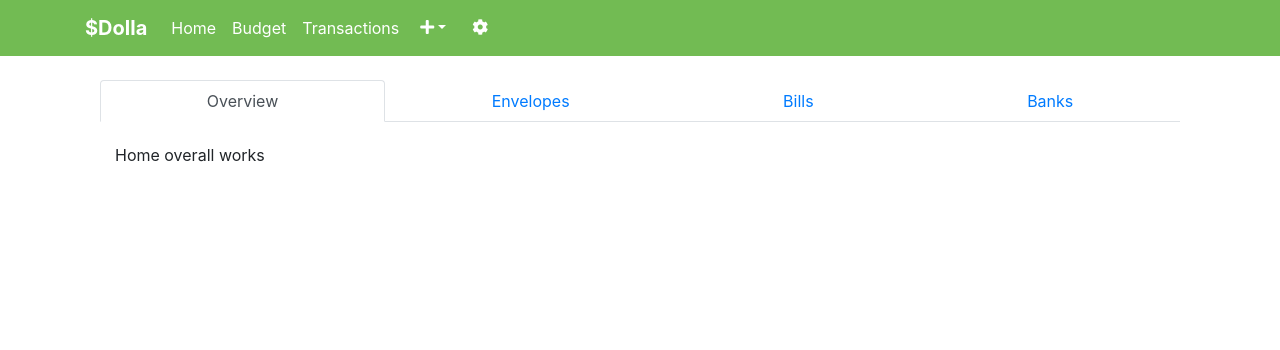
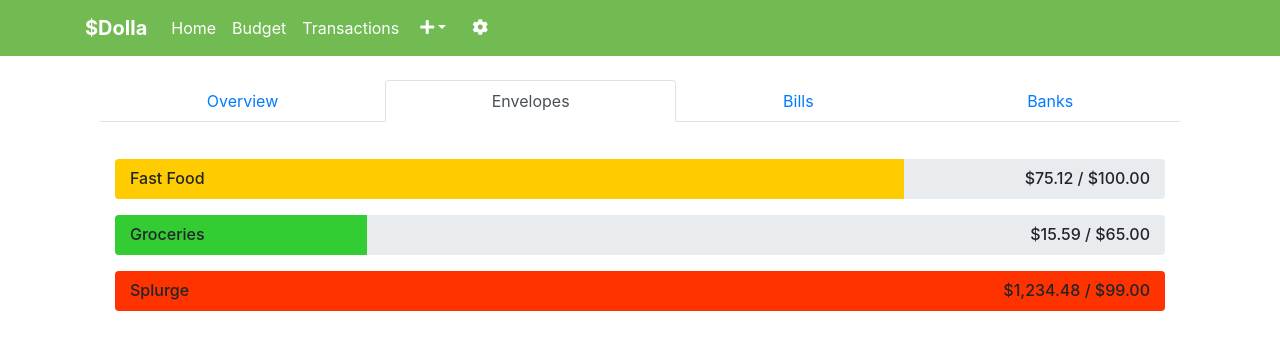
Before and after one commit to Drwildy/Dolla, an Angular app in the folder DollaWeb/ClientApp/: page / in a window 1280 px wide. Shown: the top 350 px of the page. Built offline with nearby package versions, Linux system fonts and the light colour scheme.

Commit message:
EPIC-9/CHILD-20: List all envelopes done (minus icons)

```diff
--- a/DollaWeb/ClientApp/src/app/envelope.service.ts
+++ b/DollaWeb/ClientApp/src/app/envelope.service.ts
@@ -15,7 +15,7 @@ export class EnvelopeService {
       id: 1,
       name: "Fast Food",
       createdDate: new Date(),
-      amount: 50.12,
+      amount: 75.12,
       setAmount: 100
     });
     list.push(<Envelope> {
--- a/DollaWeb/ClientApp/src/app/home-envelope/home-envelope.component.css
+++ b/DollaWeb/ClientApp/src/app/home-envelope/home-envelope.component.css
@@ -0,0 +1,7 @@
+.progress {
+  height: 40px;
+}
+
+.progress-bar {
+  height: 40px;
+}
--- a/DollaWeb/ClientApp/src/app/home-envelope/home-envelope.component.html
+++ b/DollaWeb/ClientApp/src/app/home-envelope/home-envelope.component.html
@@ -1,3 +1,11 @@
-<div *ngIf="envelope">
-  {{envelope.name}} - {{envelope.amount}} / {{envelope.setAmount}}
+<div *ngIf="envelope" class="container-fluid my-3">
+  <div class="progress position-relative row">
+    <div class="progress-bar position-absolute" [style.width]="percentage + '%'" [style.backgroundColor]="color" role="progressbar"></div>
+    <div class="col-9 h6 my-auto">
+      {{envelope.name}}
+    </div>
+    <div class="col-3 text-right h6  my-auto">
+      {{envelope.amount | currency}} / {{envelope.setAmount | currency}}
+    </div>
+  </div>
 </div>
--- a/DollaWeb/ClientApp/src/app/home-envelope/home-envelope.component.ts
+++ b/DollaWeb/ClientApp/src/app/home-envelope/home-envelope.component.ts
@@ -8,11 +8,35 @@ import { Envelope } from '../envelope';
 })
 export class HomeEnvelopeComponent implements OnInit {
 
+  private easyBorder: number = 60;
+  private medBorder: number = 80;
+
+  private lowColor: string = '#33cc33'
+  private medColor: string = '#ffcc00';
+  private highColor: string = '#ff3300';
+
   @Input() envelope: Envelope;
+
+  color: string;
+  percentage: number;
 
   constructor() { }
 
   ngOnInit() {
+    if (this.envelope) {
+      this.percentage = Math.min(100, (this.envelope.amount / this.envelope.setAmount) * 100);
+      this.setColor();
+    }
+  }
+
+  private setColor() {
+    if (this.percentage < this.easyBorder) {
+      this.color = this.lowColor;
+    } else if (this.percentage < this.medBorder) {
+      this.color = this.medColor;
+    } else {
+      this.color = this.highColor;
+    }
   }
 
 }
--- a/DollaWeb/ClientApp/src/app/home/home.component.html
+++ b/DollaWeb/ClientApp/src/app/home/home.component.html
@@ -2,10 +2,10 @@
   <div id="home-tabbed-area" class="container">
     <ul class="nav nav-tabs nav-fill justify-content-center mt-4" role="tablist">
       <li class="nav-item">
-        <a href="#overview" data-toggle="tab" role="tab" class="nav-link active">Overview</a>
+        <a href="#overview" data-toggle="tab" role="tab" class="nav-link ">Overview</a>
       </li>
       <li class="nav-item">
-        <a href="#envelopes" data-toggle="tab" role="tab" class="nav-link">Envelopes</a>
+        <a href="#envelopes" data-toggle="tab" role="tab" class="nav-link active">Envelopes</a>
       </li>
       <li class="nav-item">
         <a href="#bills" data-toggle="tab" role="tab" class="nav-link">Bills</a>
@@ -16,8 +16,8 @@
     </ul>
 
     <div class="tab-content mt-3">
-      <app-home-overview class="tab-pane active" id="overview"></app-home-overview>
-      <app-home-envelopes class="tab-pane" id="envelopes"></app-home-envelopes>
+      <app-home-overview class="tab-pane " id="overview"></app-home-overview>
+      <app-home-envelopes class="tab-pane active" id="envelopes"></app-home-envelopes>
       <app-home-bills class="tab-pane" id="bills"></app-home-bills>
       <app-home-banks class="tab-pane" id="banks"></app-home-banks>
     </div>
```
